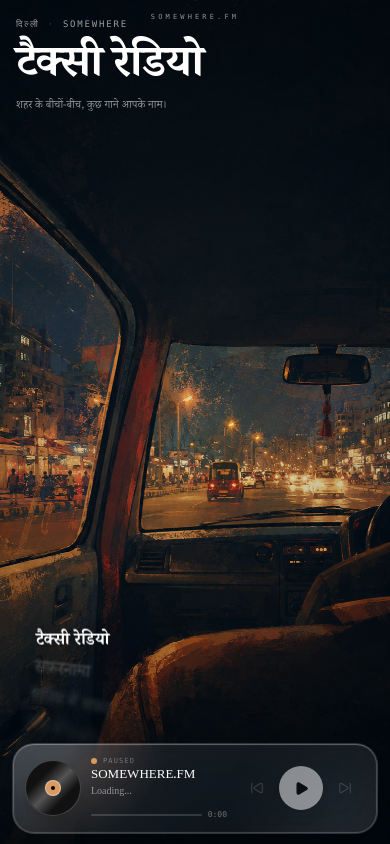
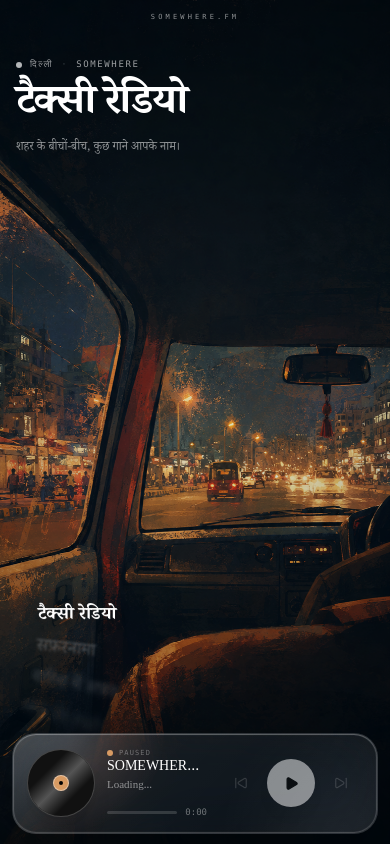
Before and after one commit to Sparsh-Dokania/somewhere-fm, a React (Vite) app: page / in a window 390 px wide. Built offline with nearby package versions, Linux system fonts and the light colour scheme.

Commit message:
repsonsive fix

```diff
--- a/index.html
+++ b/index.html
@@ -2,6 +2,10 @@
 <html lang="en">
   <head>
     <meta charset="UTF-8" />
+    <meta
+      name="viewport"
+      content="width=device-width, initial-scale=1.0, viewport-fit=cover"
+    />
     <link rel="icon" type="image/svg+xml" href="/favicon.svg" />
 
 <title>SOMEWHERE.FM — Somewhere Else</title>
--- a/src/App.jsx
+++ b/src/App.jsx
@@ -6,7 +6,7 @@ function App() {
   const [activeScene, setActiveScene] = useState(0);
 
   return (
-    <main className="min-h-[100dvh] w-full overflow-hidden bg-black">
+    <main className="min-h-[100dvh] w-screen overflow-hidden bg-black">
       <Experience
         scene={scenes[activeScene]}
         sceneIndex={activeScene}
--- a/src/components/Experience.jsx
+++ b/src/components/Experience.jsx
@@ -640,6 +640,7 @@ function Experience({
             pointer-events-auto
             w-full
             max-w-[570px]
+
           "
         >
           <Player
--- a/src/components/LiquidGlass.jsx
+++ b/src/components/LiquidGlass.jsx
@@ -1,72 +1,58 @@
-function LiquidGlass({ children, className = "" }) {
+// src/components/LiquidGlass.jsx
+
+function LiquidGlass({
+  children,
+  className = "",
+}) {
   return (
-    <>
-      {/* SVG filter definition */}
-      <svg
-        className="pointer-events-none absolute h-0 w-0"
-        aria-hidden="true"
+    <div
+      className={`
+        liquid-glass
+        relative
+        isolate
+        ${className}
+      `}
     >
-        <defs>
-          <filter
-            id="somewhere-liquid-glass"
-            x="0%"
-            y="0%"
-            width="100%"
-            height="100%"
-            colorInterpolationFilters="sRGB"
-          >
-            <feTurbulence
-              type="fractalNoise"
-              baseFrequency="0.012 0.02"
-              numOctaves="2"
-              seed="8"
-              result="noise"
+      {/* REFRACTION */}
+
+      <div
+        className="
+          liquid-glass__refraction
+          pointer-events-none
+          absolute
+          inset-0
+          z-0
+          overflow-hidden
+          rounded-[inherit]
+        "
       />
 
-            <feDisplacementMap
-              in="SourceGraphic"
-              in2="noise"
-              scale="18"
-              xChannelSelector="R"
-              yChannelSelector="G"
-              result="displaced"
+      {/* HIGHLIGHT */}
+
+      <div
+        className="
+          liquid-glass__highlight
+          pointer-events-none
+          absolute
+          inset-0
+          z-0
+          overflow-hidden
+          rounded-[inherit]
+        "
       />
 
-            <feGaussianBlur
-              in="displaced"
-              stdDeviation="1.5"
-              result="blurred"
-            />
-
-            <feColorMatrix
-              in="blurred"
-              type="matrix"
-              values="
-                1 0 0 0 0
-                0 1 0 0 0
-                0 0 1 0 0
-                0 0 0 1 0
-              "
-            />
-          </filter>
-        </defs>
-      </svg>
+      {/* CONTENT */}
 
       <div
-        className={`liquid-glass ${className}`}
+        className="
+          relative
+          z-10
+          min-w-0
+        "
       >
-        {/* refraction layer */}
-        <div className="liquid-glass__refraction" />
-
-        {/* highlight layer */}
-        <div className="liquid-glass__highlight" />
-
-        {/* content */}
-        <div className="relative z-10">
         {children}
       </div>
     </div>
-    </>
   );
 }
 
--- a/src/components/Player.jsx
+++ b/src/components/Player.jsx
@@ -465,9 +465,9 @@ function Player({
         className="
           w-full
           overflow-hidden
-          rounded-[22px]
-          px-3
-          py-3
+          rounded-[24px]
+          px-3.5
+          py-3.5
 
           sm:rounded-[24px]
           sm:px-3.5
@@ -483,9 +483,9 @@ function Player({
             flex
             min-w-0
             items-center
-            gap-2.5
+            gap-3
 
-            sm:gap-3
+            sm:gap-3.5
 
             md:gap-3
           "
@@ -498,8 +498,8 @@ function Player({
             ref={cdRef}
             className="
               relative
-              h-14
-              w-14
+              h-[68px]
+              w-[68px]
               shrink-0
               overflow-hidden
               rounded-full
@@ -507,8 +507,8 @@ function Player({
               border-white/20
               shadow-xl
 
-              sm:h-15
-              sm:w-15
+              sm:h-[72px]
+              sm:w-[72px]
 
               md:h-16
               md:w-16
@@ -659,12 +659,12 @@ function Player({
             <p
               className="
                 truncate
-                text-[13px]
+                text-[14px]
                 font-medium
                 leading-tight
                 text-white
 
-                sm:text-[14px]
+                sm:text-[15px]
 
                 md:text-[13px]
               "
@@ -676,11 +676,11 @@ function Player({
               className="
                 mt-0.5
                 truncate
-                text-[10px]
+                text-[11px]
                 leading-tight
                 text-white/50
 
-                sm:text-[11px]
+                sm:text-[12px]
 
                 md:text-[11px]
               "
@@ -690,18 +690,18 @@ function Player({
 
             <div
               className="
-                mt-2.5
+                mt-3
                 flex
                 items-center
-                gap-1.5
+                gap-2
 
-                sm:mt-3
-                sm:gap-2
+                sm:mt-3.5
+                sm:gap-2.5
               "
             >
               <div
                 className="
-                  h-[2px]
+                  h-[3px]
                   min-w-0
                   flex-1
                   overflow-hidden
@@ -731,10 +731,10 @@ function Player({
                 className="
                   shrink-0
                   font-mono
-                  text-[8px]
+                  text-[9px]
                   text-white/40
 
-                  sm:text-[9px]
+                  sm:text-[10px]
                 "
               >
                 {formatTime(
@@ -753,9 +753,9 @@ function Player({
               flex
               shrink-0
               items-center
-              gap-0.5
+              gap-1
 
-              sm:gap-1
+              sm:gap-1.5
 
               md:gap-1
             "
@@ -769,8 +769,8 @@ function Player({
               aria-label="Previous track"
               className="
                 flex
-                h-10
-                w-10
+                h-11
+                w-11
                 shrink-0
                 items-center
                 justify-center
@@ -778,8 +778,8 @@ function Player({
                 text-white/50
                 transition
 
-                sm:h-10
-                sm:w-10
+                sm:h-11
+                sm:w-11
 
                 md:h-9
                 md:w-9
@@ -807,8 +807,8 @@ function Player({
               }
               className="
                 flex
-                h-11
-                w-11
+                h-12
+                w-12
                 shrink-0
                 items-center
                 justify-center
@@ -819,8 +819,8 @@ function Player({
                 transition
                 duration-200
 
-                sm:h-12
-                sm:w-12
+                sm:h-[52px]
+                sm:w-[52px]
 
                 md:h-11
                 md:w-11
@@ -851,8 +851,8 @@ function Player({
               aria-label="Next track"
               className="
                 flex
-                h-10
-                w-10
+                h-11
+                w-11
                 shrink-0
                 items-center
                 justify-center
@@ -860,8 +860,8 @@ function Player({
                 text-white/50
                 transition
 
-                sm:h-10
-                sm:w-10
+                sm:h-11
+                sm:w-11
 
                 md:h-9
                 md:w-9
--- a/src/components/SceneInfo.jsx
+++ b/src/components/SceneInfo.jsx
@@ -1,11 +1,14 @@
 // src/components/SceneInfo.jsx
 
-import { useEffect, useState } from "react";
+import {
+  useEffect,
+  useState,
+} from "react";
 
 function SceneInfo({ scene }) {
-  const [quoteIndex, setQuoteIndex] = useState(0);
+  const [quoteIndex, setQuoteIndex] =
+    useState(0);
 
-  // Rotate truck quotes every 4 seconds
   useEffect(() => {
     if (!scene.quotes?.length) {
       setQuoteIndex(0);
@@ -14,14 +17,23 @@ function SceneInfo({ scene }) {
 
     setQuoteIndex(0);
 
-    const interval = setInterval(() => {
-      setQuoteIndex((current) =>
-        (current + 1) % scene.quotes.length
+    const interval =
+      window.setInterval(() => {
+        setQuoteIndex(
+          (current) =>
+            (current + 1) %
+            scene.quotes.length,
         );
       }, 4000);
 
-    return () => clearInterval(interval);
-  }, [scene.id, scene.quotes]);
+    return () =>
+      window.clearInterval(
+        interval,
+      );
+  }, [
+    scene.id,
+    scene.quotes,
+  ]);
 
   const currentQuote =
     scene.quotes?.[quoteIndex];
@@ -31,18 +43,23 @@ function SceneInfo({ scene }) {
       className="
         absolute
         left-4
-    top-[calc(18px+env(safe-area-inset-top))]
+        top-[calc(58px+env(safe-area-inset-top))]
         z-30
-    max-w-[calc(100vw-32px)]
+        max-w-[calc(100%-32px)]
 
-    sm:left-6
-    sm:top-[calc(24px+env(safe-area-inset-top))]
+        sm:left-60
+        sm:top-[calc(72px+env(safe-area-inset-top))]
+        sm:max-w-[520px]
 
         md:left-8
-    md:top-[calc(28px+env(safe-area-inset-top))]
+        md:top-[calc(86px+env(safe-area-inset-top))]
+        md:max-w-[600px]
+
+        lg:left-10
+        lg:top-[calc(94px+env(safe-area-inset-top))]
       "
     >
-      {/* LOCATION / META */}
+      {/* META */}
 
       <div
         className="
@@ -53,76 +70,108 @@ function SceneInfo({ scene }) {
           font-mono
           text-[9px]
           uppercase
-          tracking-[0.2em]
+          tracking-[0.18em]
           text-white/60
 
+          sm:mb-4
           sm:text-[10px]
+
+          md:mb-5
+          md:text-[9px]
         "
       >
-        <span>{scene.location}</span>
+        <span
+          className="
+            h-1.5
+            w-1.5
+            rounded-full
+            bg-white/70
+          "
+        />
+
+        <span>
+          {scene.location}
+        </span>
 
         <span className="text-white/20">
           ·
         </span>
 
-        <span>SOMEWHERE</span>
+        <span>
+          SOMEWHERE
+        </span>
       </div>
 
       {/* TITLE */}
 
       <h1
         className="
-    max-w-[min(520px,calc(100vw-32px))]
-    text-[clamp(38px,11.5vw,48px)]
+          text-[42px]
           font-bold
-    leading-[0.95]
-    tracking-[-0.03em]
+          leading-[0.92]
+          tracking-[-0.045em]
+          text-white
 
-    sm:text-[46px]
+          sm:text-[48px]
 
-    md:max-w-[600px]
-    md:text-[56px]
+          md:text-[62px]
+
+          lg:text-[72px]
         "
       >
         {scene.title}
       </h1>
+
       {/* DESCRIPTION */}
 
       <p
         className="
-    mt-2
-    max-w-[min(360px,calc(100vw-32px))]
-    text-[clamp(11px,2.8vw,13px)]
-    leading-relaxed
+          mt-3.5
+          max-w-[320px]
+          text-[12px]
+          leading-[1.55]
           text-white/55
 
+          sm:mt-3.5
           sm:max-w-[380px]
-    sm:text-[12px]
+          sm:text-[13px]
 
-    md:mt-3
+          md:mt-4
           md:max-w-[500px]
           md:text-[13px]
         "
       >
         {scene.description}
       </p>
-      {/* TRUCK QUOTE */}
+
+      {/* QUOTE */}
 
       {currentQuote && (
         <div
           key={currentQuote}
           className="
-            mt-8
+            mt-6
+            max-w-[300px]
             overflow-hidden
+
+            sm:mt-7
+            sm:max-w-[340px]
+
+            md:mt-8
+            md:max-w-[380px]
           "
         >
           <p
             className="
               animate-[quoteIn_.7s_ease-out]
-              text-[13px]
+              text-[11px]
               font-medium
-              leading-[1.7]
-              text-white/75
+              leading-[1.6]
+              text-white/65
+
+              sm:text-[12px]
+
+              md:text-[13px]
             "
           >
             {currentQuote}
--- a/src/components/SceneSelector.jsx
+++ b/src/components/SceneSelector.jsx
@@ -27,16 +27,16 @@ function SceneSelector({
         pointer-events-auto
         absolute
         left-4
-        bottom-[calc(118px+env(safe-area-inset-bottom))]
+        bottom-[calc(136px+env(safe-area-inset-bottom))]
         z-[100]
 
-        h-[168px]
-        w-[240px]
+        h-[182px]
+        w-[268px]
         max-w-[calc(100vw-32px)]
 
-        sm:bottom-[calc(120px+env(safe-area-inset-bottom))]
-        sm:h-[176px]
-        sm:w-[256px]
+        sm:bottom-[calc(126px+env(safe-area-inset-bottom))]
+        sm:h-[184px]
+        sm:w-[276px]
 
         md:bottom-7
         md:left-2
@@ -53,8 +53,8 @@ function SceneSelector({
         activeColor="#ffffff"
         side="left"
 
-        fontSize={1.05}
-        spacing={1.6}
+        fontSize={1.12}
+        spacing={1.72}
 
         curve={1.05}
         tilt={6}
@@ -64,7 +64,7 @@ function SceneSelector({
         minOpacity={0.08}
 
         smoothing={220}
-        inset={20}
+        inset={22}
 
         loop={false}
         draggable={true}
--- a/src/index.css
+++ b/src/index.css
@@ -22,18 +22,31 @@
 html,
 body,
 #root {
-  width: 100%;
-  min-width: 100%;
-  height: 100%;
+  width: 100vw;
+  min-width: 100vw;
+  height: 100dvh;
   min-height: 100dvh;
   margin: 0;
   padding: 0;
   background: #000;
 }
 
+html,
 body {
   overflow: hidden;
+}
+
+html {
+  position: relative;
+}
+
+body {
+  min-height: 100dvh;
   overflow-x: clip;
+}
+
+#root {
+  position: relative;
 }
 
 button {
```
Also changed, not shown: src/components/Clock.jsx (+27 -12 lines), src/components/YouTubeEngine.jsx (+85 -24 lines). Lines whose indentation alone changed are shown as unchanged.
